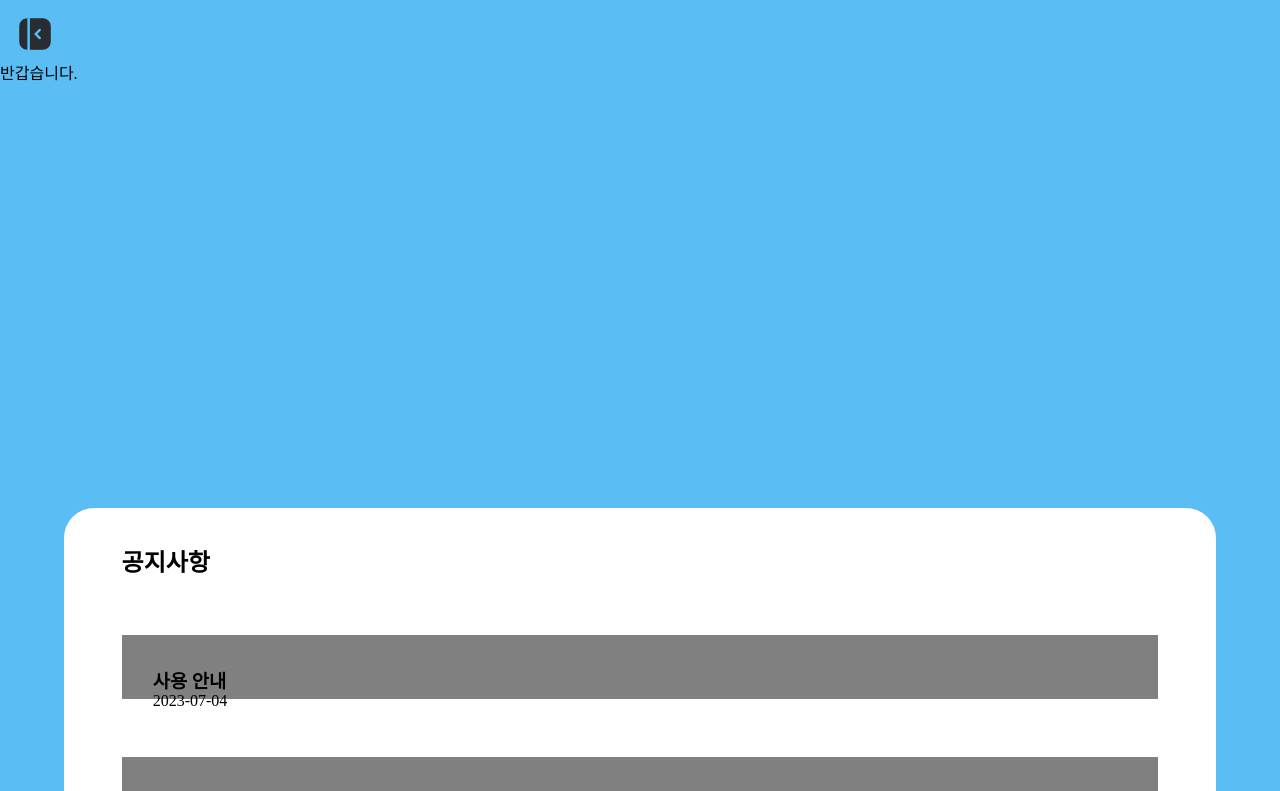
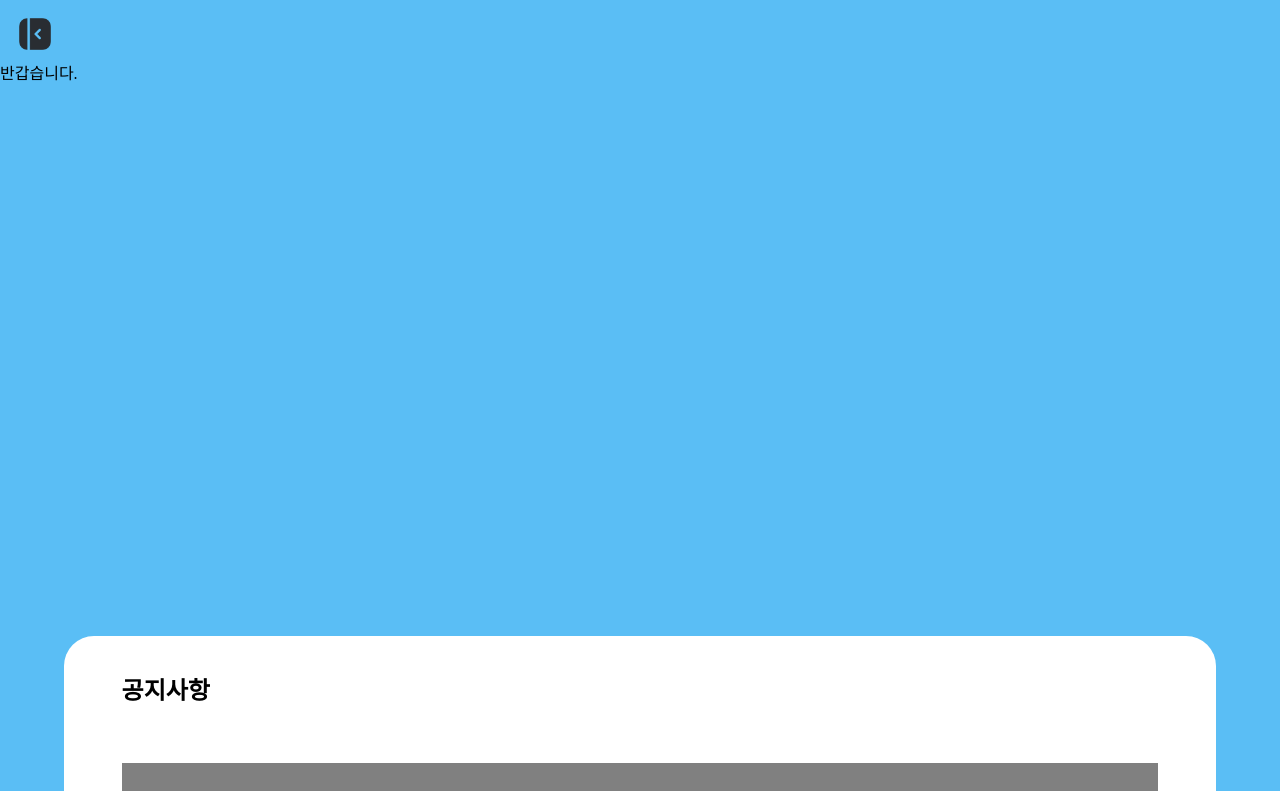
Before and after one commit to COMING-SOON-SCH/FE1-team-project, a React (Create React App) app in the folder project/: page /main in a window 1280 px wide. Shown: the top 791 px of the page. Built offline with nearby package versions, Linux system fonts and the light colour scheme; a web font is replaced by a local one.

Commit message:
💄style : 위아래 드래그 되도록 설정

```diff
--- a/project/src/pages/Main.jsx
+++ b/project/src/pages/Main.jsx
@@ -25,7 +25,7 @@ export default function Main() {
 const MainContainer = styled.div`
   background: #5ABEF5;
   width: 100vw;
-  height: 100vh;
+  height: 140vh;
   justify-content: center;
 `;
 
```
